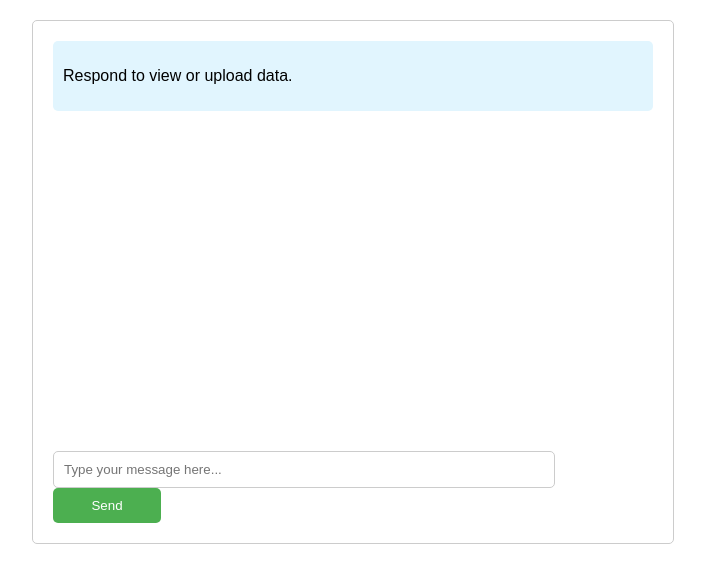
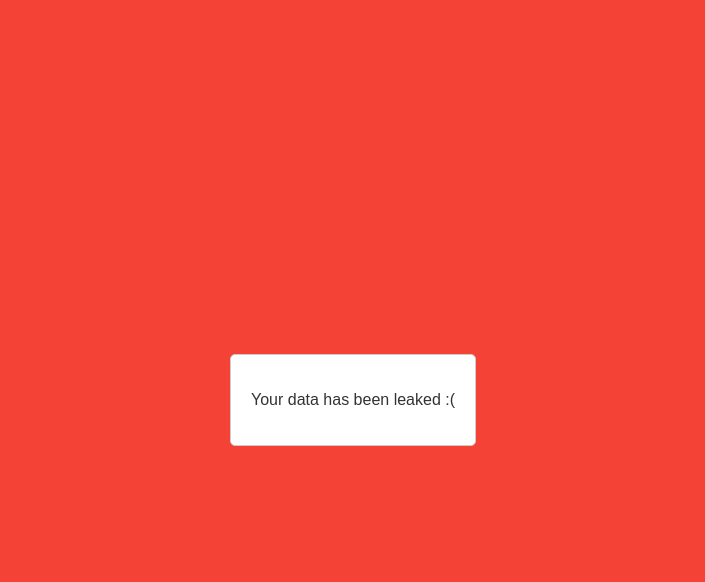
Before and after one commit to mwentz000/teswwt.github.io, a plain HTML site: page index.html in a window 1280 px wide. Shown: the whole page, without its empty margins (287-992 px from the left). Drawn offline with Linux system fonts and the light colour scheme.

Commit message:
Update index.html

```diff
--- a/index.html
+++ b/index.html
@@ -4,98 +4,32 @@
     <meta charset="UTF-8">
     <meta http-equiv="X-UA-Compatible" content="IE=edge">
     <meta name="viewport" content="width=device-width, initial-scale=1.0">
-    <title>Chat Bot</title>
+    <title>Data Leak Alert</title>
     <style>
         body {
             font-family: Arial, sans-serif;
             margin: 0;
             padding: 0;
+            display: flex;
+            justify-content: center;
+            align-items: center;
+            height: 100vh;
+            background-color: #f44336; /* Adding a warning color */
         }
-        .chat-container {
+        .alert-message {
             max-width: 600px;
-            margin: 20px auto;
             padding: 20px;
             border: 1px solid #ccc;
             border-radius: 5px;
-        }
-        .chat-box {
-            height: 400px;
-            overflow-y: scroll;
-            margin-bottom: 10px;
-        }
-        .user-message {
-            background-color: #f1f1f1;
-            padding: 10px;
-            margin-bottom: 10px;
-            border-radius: 5px;
-        }
-        .bot-message {
-            background-color: #e1f5fe;
-            padding: 10px;
-            margin-bottom: 10px;
-            border-radius: 5px;
-        }
-        input[type="text"] {
-            width: 80%;
-            padding: 10px;
-            border: 1px solid #ccc;
-            border-radius: 5px;
-        }
-        button {
-            width: 18%;
-            padding: 10px;
-            background-color: #4caf50;
-            color: white;
-            border: none;
-            border-radius: 5px;
-            cursor: pointer;
+            background-color: #fff;
+            color: #333;
+            text-align: center;
         }
     </style>
 </head>
 <body>
-    <div class="chat-container">
-        <div class="chat-box" id="chatBox">
-            <div class="bot-message">
-                <p>Respond to view or upload data.</p>
-            </div>
-        </div>
-        <input type="text" id="inputBox" placeholder="Type your message here...">
-        <button id="sendBtn">Send</button>
+    <div class="alert-message">
+        <p>Your data has been leaked :(</p>
     </div>
-
-    <script>
-        const chatBox = document.getElementById('chatBox');
-        const inputBox = document.getElementById('inputBox');
-        const sendBtn = document.getElementById('sendBtn');
-
-        sendBtn.addEventListener('click', sendMessage);
-        inputBox.addEventListener('keyup', function(event) {
-            if (event.key === 'Enter') {
-                sendMessage();
-            }
-        });
-
-        function sendMessage() {
-            const userMessage = inputBox.value.trim();
-            if (userMessage !== '') {
-                addMessageToChat('user', userMessage);
-                inputBox.value = '';
-                // Here, you would typically send the user's message to your backend server
-                // and receive the bot's response. For this example, we'll just send a
-                // generic response after a short delay.
-                setTimeout(() => {
-                    addMessageToChat('bot', 'Thank you for your message. I will get back to you shortly.');
-                }, 1000);
-            }
-        }
-
-        function addMessageToChat(sender, message) {
-            const messageElement = document.createElement('div');
-            messageElement.classList.add(`${sender}-message`);
-            messageElement.innerHTML = `<p>${message}</p>`;
-            chatBox.appendChild(messageElement);
-            chatBox.scrollTop = chatBox.scrollHeight;
-        }
-    </script>
 </body>
 </html>
```
